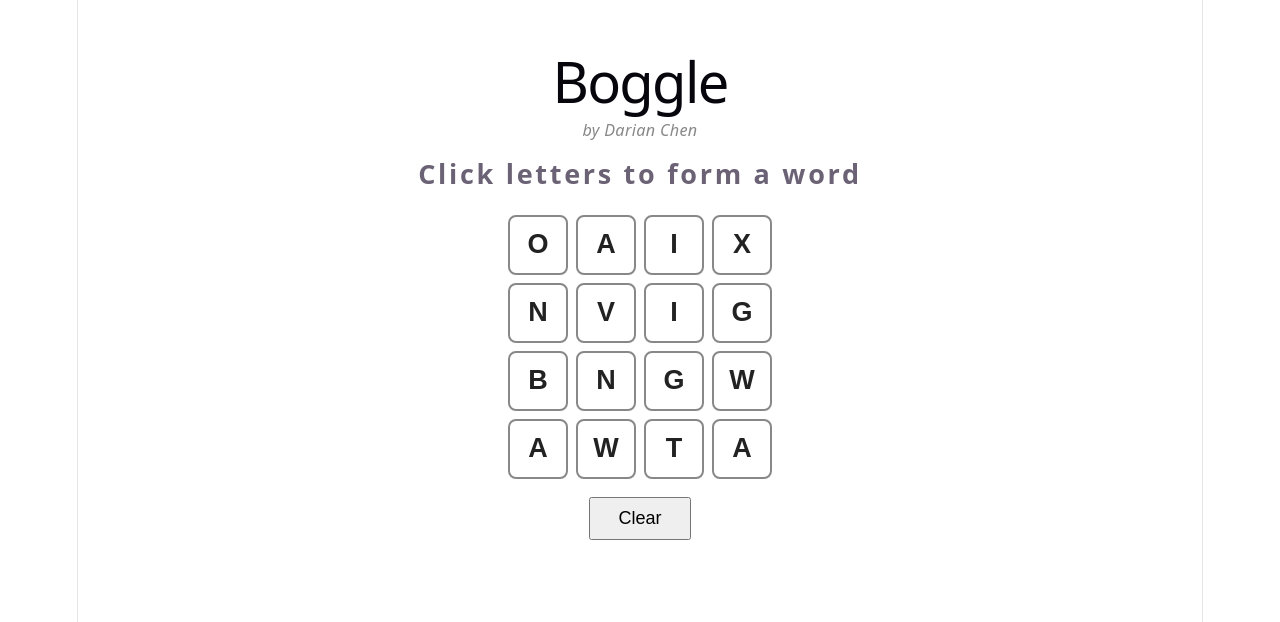
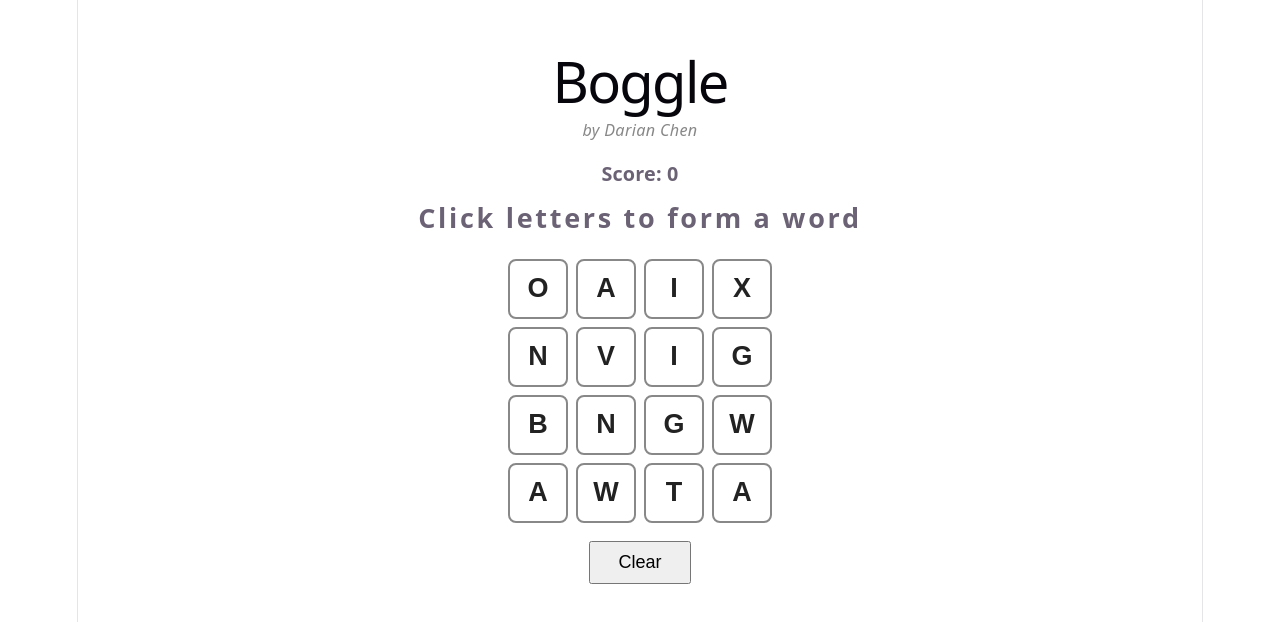
Before and after one commit to darianchen/Boggle, a React (Vite) app in the folder word-game/: page / in a window 1280 px wide. Shown: the top 622 px of the page. Built offline with nearby package versions, Linux system fonts and the light colour scheme.

Commit message:
Add point system

```diff
--- a/word-game/src/App.css
+++ b/word-game/src/App.css
@@ -16,6 +16,11 @@
   font-style: italic;
   color: #888;
   letter-spacing: 0.02em;
+}
+
+.score {
+  font-size: 1.1rem;
+  font-weight: bold;
 }
 
 .word-display {
--- a/word-game/src/App.tsx
+++ b/word-game/src/App.tsx
@@ -30,6 +30,7 @@ function App() {
   const [selected, setSelected] = useState<Cell[]>([])
   const [foundWord, setFoundWord] = useState<string | null>(null)
   const [foundWords, setFoundWords] = useState<string[]>([])
+  const [points, setPoints] = useState<number>(0)
 
   const isSelected = (row: number, col: number) =>
     selected.some((cell) => cell.row === row && cell.col === col)
@@ -47,14 +48,15 @@ function App() {
       return;
     }
     if (!isAdjacent(row, col)) return
-    const points = [...selected, { row, col }]
-    const possibleWord = points.map((cell) => grid[cell.row][cell.col]).join('')
+    const coordinates = [...selected, { row, col }]
+    const possibleWord = coordinates.map((cell) => grid[cell.row][cell.col]).join('')
     if (isWord(possibleWord) && !foundWords.includes(possibleWord)) {
       setSelected([])
       setFoundWord(possibleWord)
       setFoundWords([...foundWords, possibleWord])
+      possibleWord.length === 3 ? setPoints(points + 1) : setPoints(points + 2)
     } else {
-      setSelected(points)
+      setSelected(coordinates)
     }
   }
 
@@ -70,6 +72,8 @@ function App() {
     <div id="game">
       <h1>Boggle</h1>
       <p className="byline">by Darian Chen</p>
+
+      <div className="score">Score: {points}</div>
 
       <div className="word-display">
         {foundWord ? (
```
